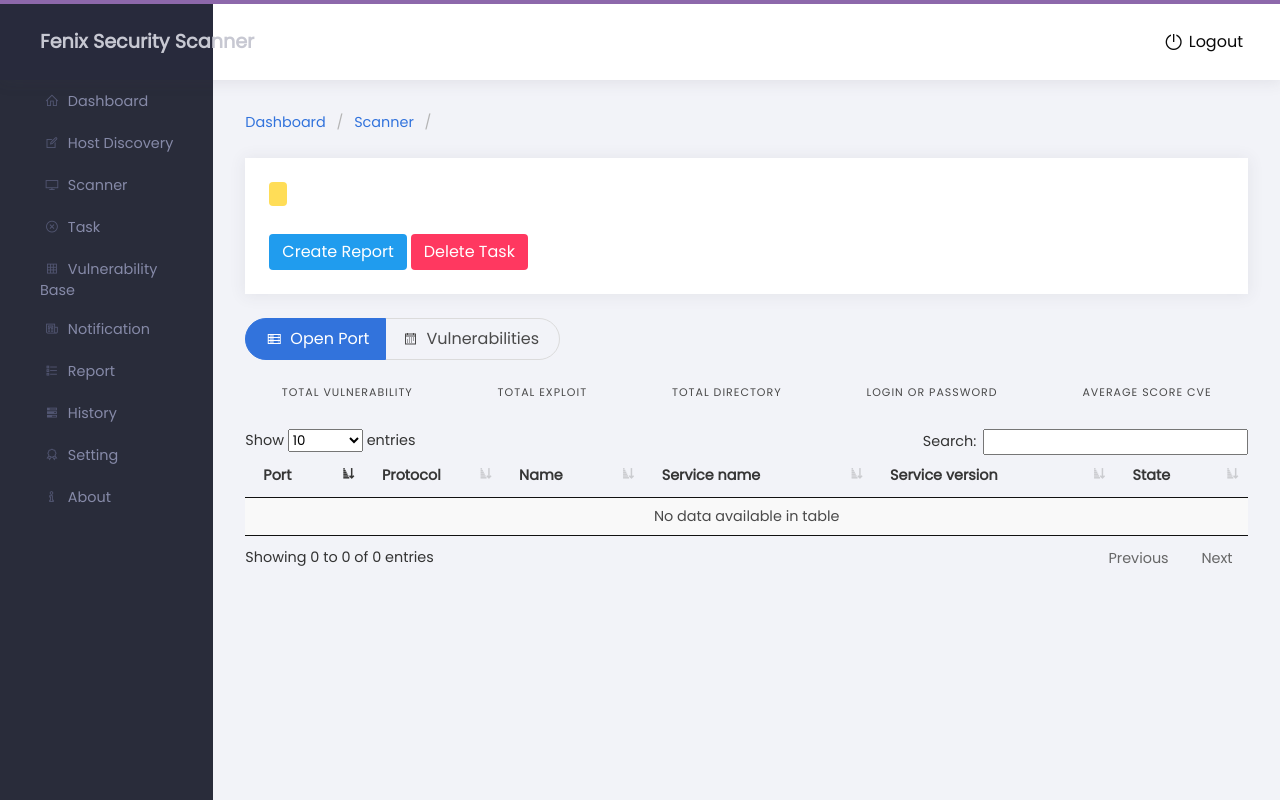
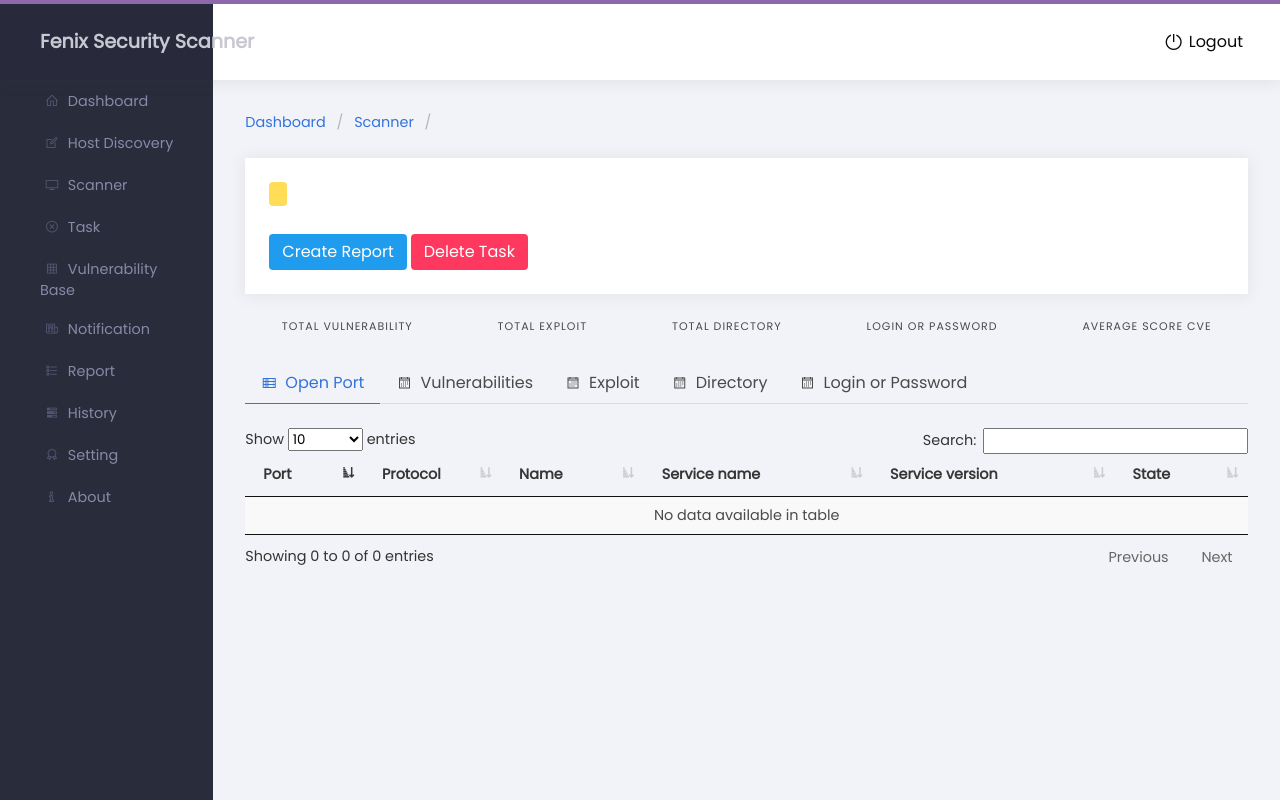
Before and after one commit to crocup/Fenix-VM, a Flask app: template app/templates/info.html in a window 1280 px wide. Run offline with Flask 2, Linux system fonts and the light colour scheme; the template is opened without the code that fills it, so the values that code supplies are empty; the visitor is signed in with stand-in values (Sample User, id 1); parts of the project's set-up code (start-up, migrations or seed data) failed here and were passed over; some libraries are stand-ins or nearby versions.

Commit message:
refactor: новое изображение style: исправление внешнего вида

```diff
--- a/app/templates/info.html
+++ b/app/templates/info.html
@@ -36,24 +36,6 @@
       <button class="button is-danger" name="report" href="#">Delete Task</button>
   </div>
 </div>
-
-    <div class="tabs is-toggle is-toggle-rounded">
-    <ul>
-      <li id="all-tab" class="is-active">
-        <a onClick="switchToAll()">
-        <span class="icon is-small"><i class="fa fa-server"></i></span>
-        <span>Open Port</span>
-      </a>
-      </li>
-      <li id="adaptivedesign-tab-vulnerabilities">
-        <a onClick="switchToAdaptiveDesignUpdate()">
-        <span class="icon is-small"><i class="fa fa-calendar"></i></span>
-        <span>Vulnerabilities</span>
-      </a>
-      </li>
-    </ul>
-    <!--/tabs is-centered-->
-  </div>
 <nav class="level is-mobile">
   <div class="level-item has-text-centered">
     <div>
@@ -86,6 +68,44 @@
     </div>
   </div>
 </nav>
+
+    <div class="tabs is-left">
+    <ul>
+      <li id="all-tab" class="is-active">
+        <a onClick="switchToAll()">
+        <span class="icon is-small"><i class="fa fa-server"></i></span>
+        <span>Open Port</span>
+      </a>
+      </li>
+      <li id="adaptivedesign-tab-vulnerabilities">
+        <a onClick="switchToAdaptiveDesignUpdate()">
+        <span class="icon is-small"><i class="fa fa-calendar"></i></span>
+        <span>Vulnerabilities</span>
+      </a>
+      </li>
+        <li id="exploit">
+        <a onClick="switchToAdaptiveDesignUpdate()">
+        <span class="icon is-small"><i class="fa fa-calendar"></i></span>
+        <span>Exploit</span>
+      </a>
+      </li>
+        <li id="directory">
+        <a onClick="switchToAdaptiveDesignUpdate()">
+        <span class="icon is-small"><i class="fa fa-calendar"></i></span>
+        <span>Directory</span>
+      </a>
+      </li>
+        <li id="pass">
+        <a onClick="switchToAdaptiveDesignUpdate()">
+        <span class="icon is-small"><i class="fa fa-calendar"></i></span>
+        <span>Login or Password</span>
+      </a>
+      </li>
+    </ul>
+
+    <!--/tabs is-centered-->
+  </div>
+
     <div class="table-container" id="all-tab-content">
         <table id="info_scanner_id" class="display" style="width:100%">
         <thead>
--- a/app/templates/inventory.html
+++ b/app/templates/inventory.html
@@ -19,6 +19,8 @@
                         <form method="POST" action="/inventory">
                             <button class="button is-success" href="{{ url_for('main.inventory') }}">New Task</button>
                         </form>
+                        <span class="separator"></span>
+                        <a class="button is-info" href="{{ url_for('main.inventory') }}">Refresh</a>
     </div>
 
                 <div class="content-body">
--- a/app/templates/scanner.html
+++ b/app/templates/scanner.html
@@ -14,12 +14,14 @@
     <input class="input" type="text" name="scanner_text" value='{{ ips }}'>
   </div>
   <div class="control">
-    <button class="button is-success" name="one" href="{{ url_for('main.scanner') }}"><i class="fa fa-play"></i>
+    <button class="button is-success" name="one" href="{{ url_for('main.scanner') }}">
       Start
     </button>
   </div>
 </div>
 </form>
+                        <span class="separator"></span>
+                        <a class="button is-info" href="{{ url_for('main.scanner') }}">Refresh</a>
     </div>
     <table id="scanner_id" class="display" style="width:100%">
         <thead>
```
Also changed, not shown: img.png.
